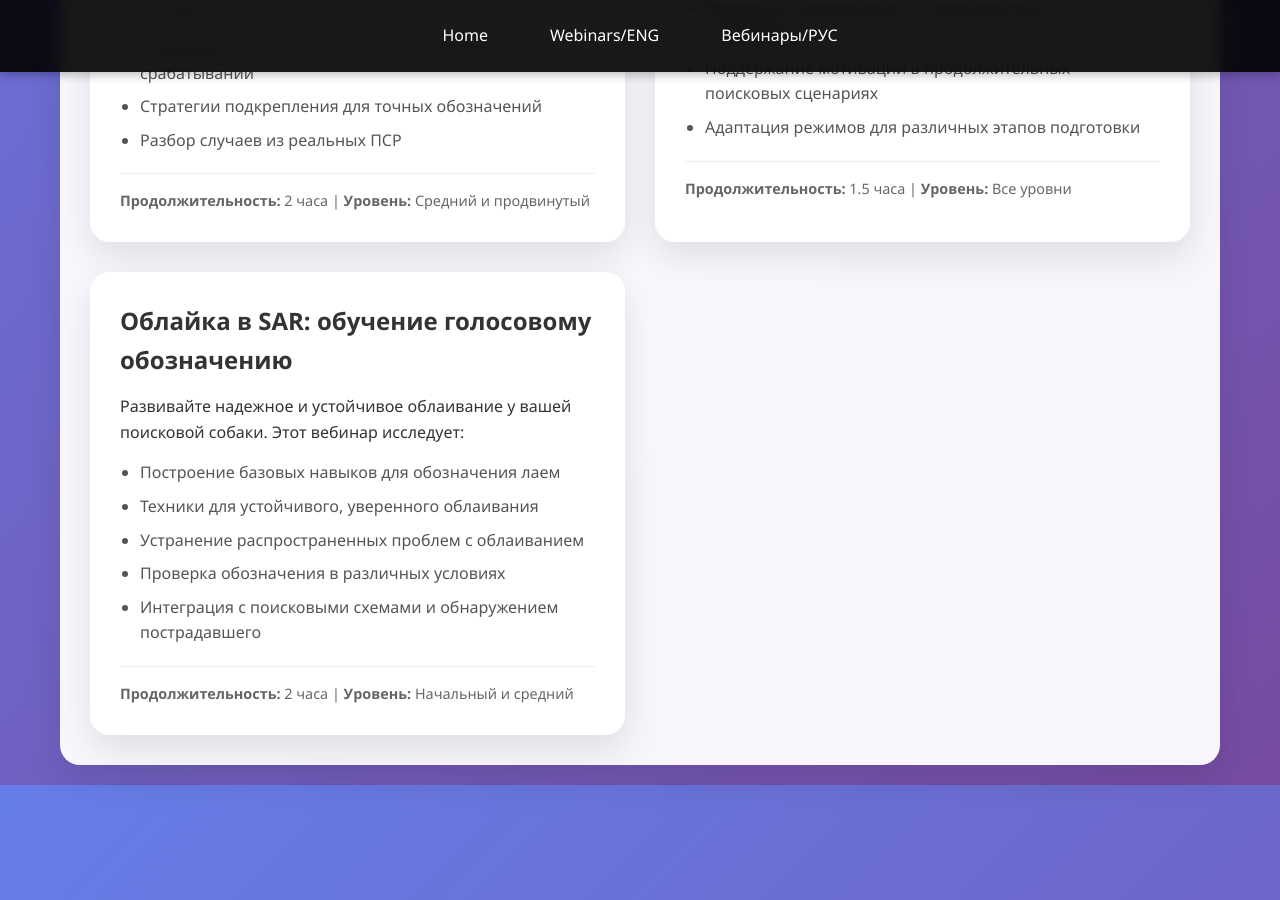
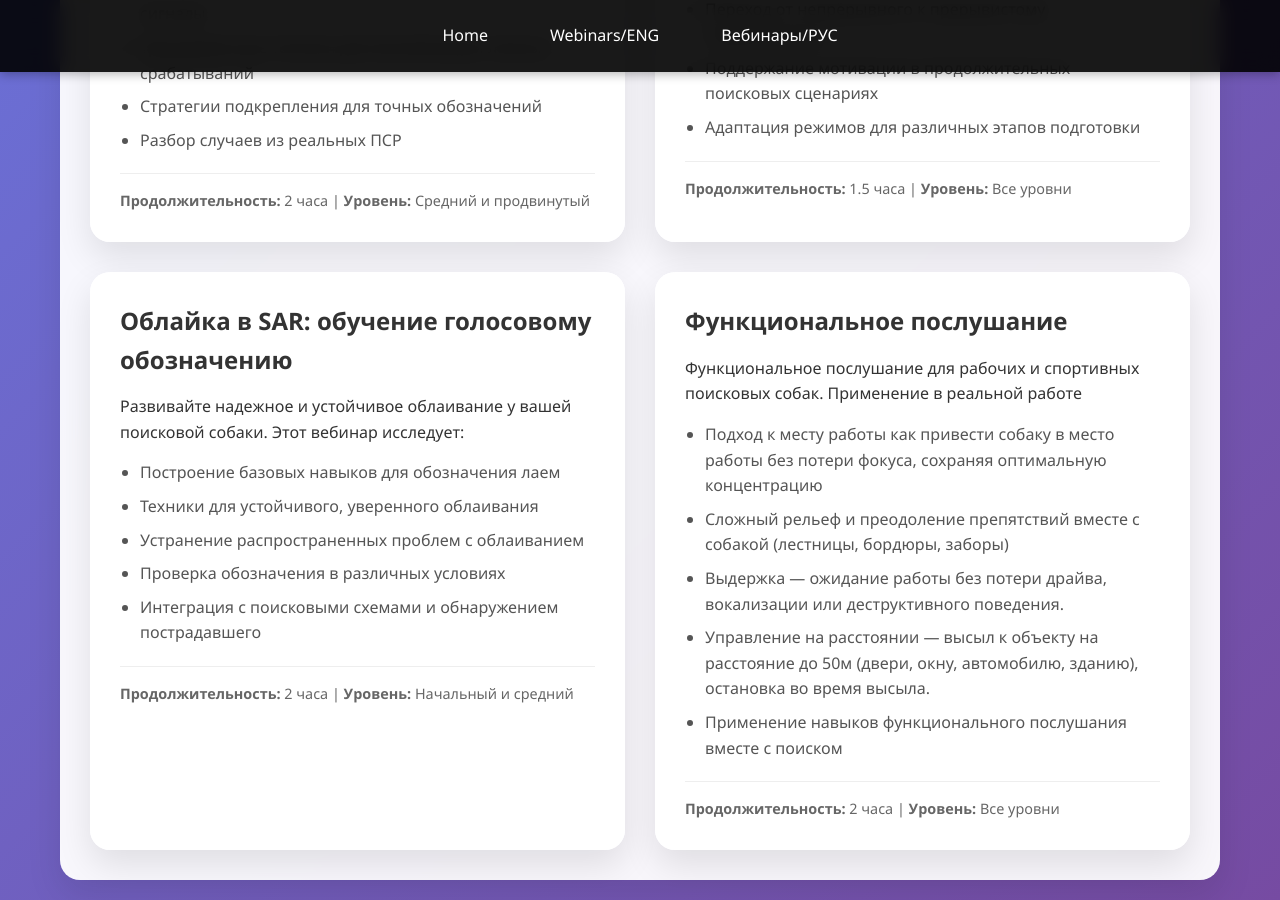
Before and after one commit to vadika/workingdog.fi, a Jekyll site: the page built from webinars-rus.html, in a window 1280 px wide and 900 px high, scrolled down 904 px. Built offline with Jekyll 4.4.1, drawn with Linux system fonts in a browser that asks for light colours.

Commit message:
added functional obedience webinar

```diff
--- a/_data/webinars-rus.yml
+++ b/_data/webinars-rus.yml
@@ -37,3 +37,15 @@ webinars:
       - "Интеграция с поисковыми схемами и обнаружением пострадавшего"
     duration: "2 часа"
     level: "Начальный и средний"
+
+
+  - title: "Функциональное послушание"
+    description: "Функциональное послушание для рабочих и спортивных поисковых собак. Применение в реальной работе"
+    topics:
+      - "Подход к месту работы  как привести собаку в место работы без потери фокуса, сохраняя оптимальную концентрацию"
+      - "Сложный рельеф и преодоление препятствий вместе с собакой (лестницы, бордюры, заборы)"
+      - "Выдержка — ожидание работы без потери драйва, вокализации или деструктивного поведения."
+      - "Управление на расстоянии — высыл к объекту на расстояние до 50м (двери, окну, автомобилю, зданию), остановка во время высыла."
+      - "Применение навыков функционального послушания вместе с поиском"
+    duration: "2 часа"
+    level: "Все уровни"
```
